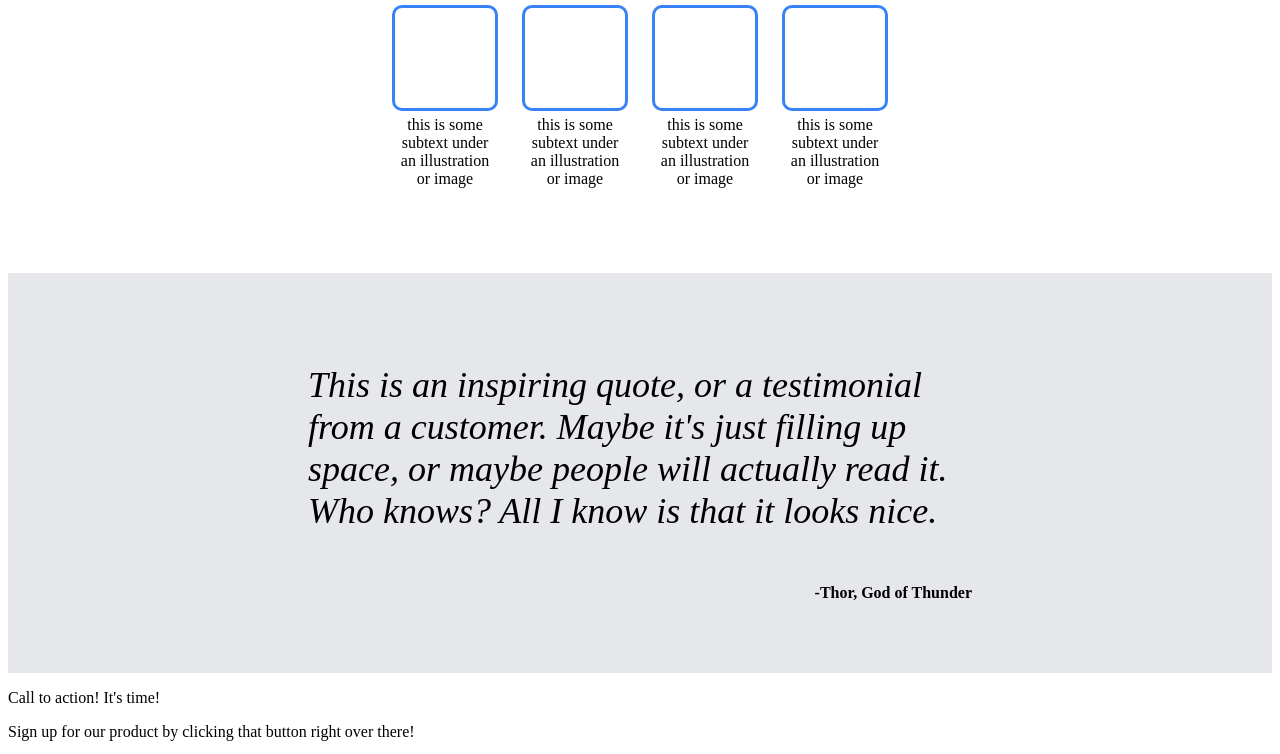
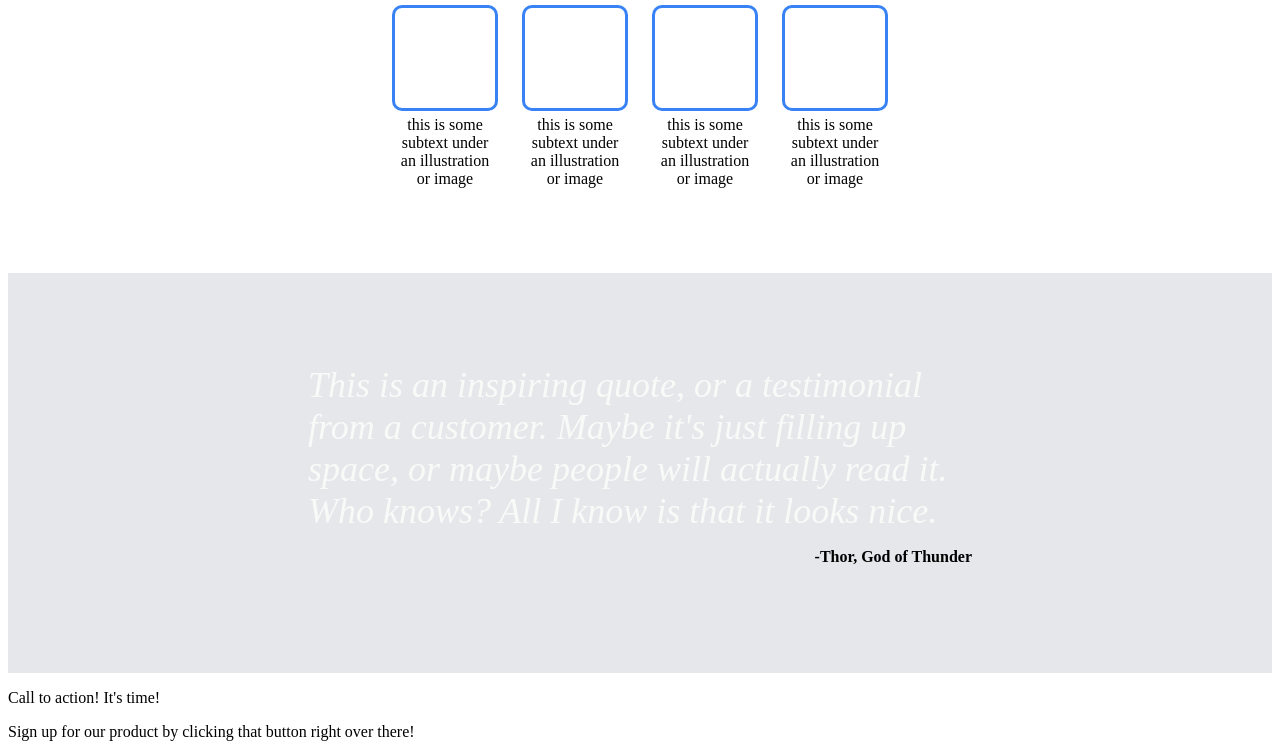
Before and after one commit to maritzbuchholz/odin-landing, a plain HTML site: page index.html in a window 1280 px wide. Shown: the part 585-1339 px from the top of the page. Drawn offline with Linux system fonts and the light colour scheme.

Commit message:
Finalized draft of awesome/hero section

```diff
--- a/styles.css
+++ b/styles.css
@@ -41,6 +41,13 @@ a {
     display: flex;
     flex-direction: column;
     justify-content: space-between;
+}
+
+.one{
+    margin: 0px;
+    font-size: 48px;
+    font-weight: bolder;
+    color: #F9FAF8;
 }
 
 .right {
```
